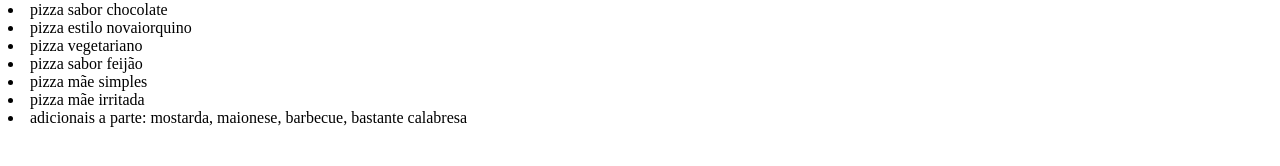
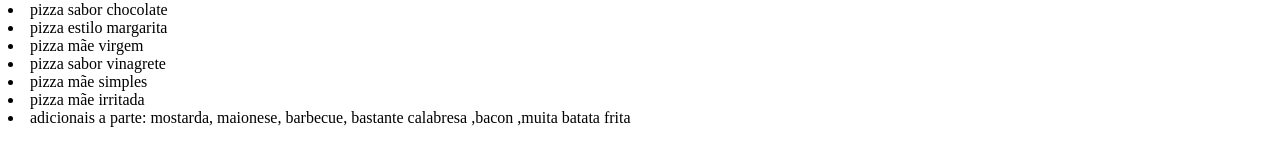
Before and after one commit to exepreto/LuanGay, a plain HTML site: page index.html in a window 1280 px wide. Shown: the part 288-454 px from the top of the page. Drawn offline with Linux system fonts and the light colour scheme.

Commit message:
Update index.html

```diff
--- a/index.html
+++ b/index.html
@@ -15,11 +15,11 @@
     <img id = "pizza" src = "image.jpg">
     <ui>
       <li> pizza sabor chocolate </li>
-      <li> pizza estilo novaiorquino </li>
-      <li> pizza vegetariano </li>
-      <li> pizza sabor feijão </li>
+      <li> pizza estilo margarita </li>
+      <li> pizza mãe virgem </li>
+      <li> pizza sabor vinagrete </li>
       <li> pizza mãe simples </li>
-      <li> pizza mãe irritada<li> adicionais a parte: mostarda, maionese, barbecue, bastante calabresa </li>
+      <li> pizza mãe irritada<li> adicionais a parte: mostarda, maionese, barbecue, bastante calabresa ,bacon ,muita batata frita </li>
     </ui>
   </body>
 </html>
```
